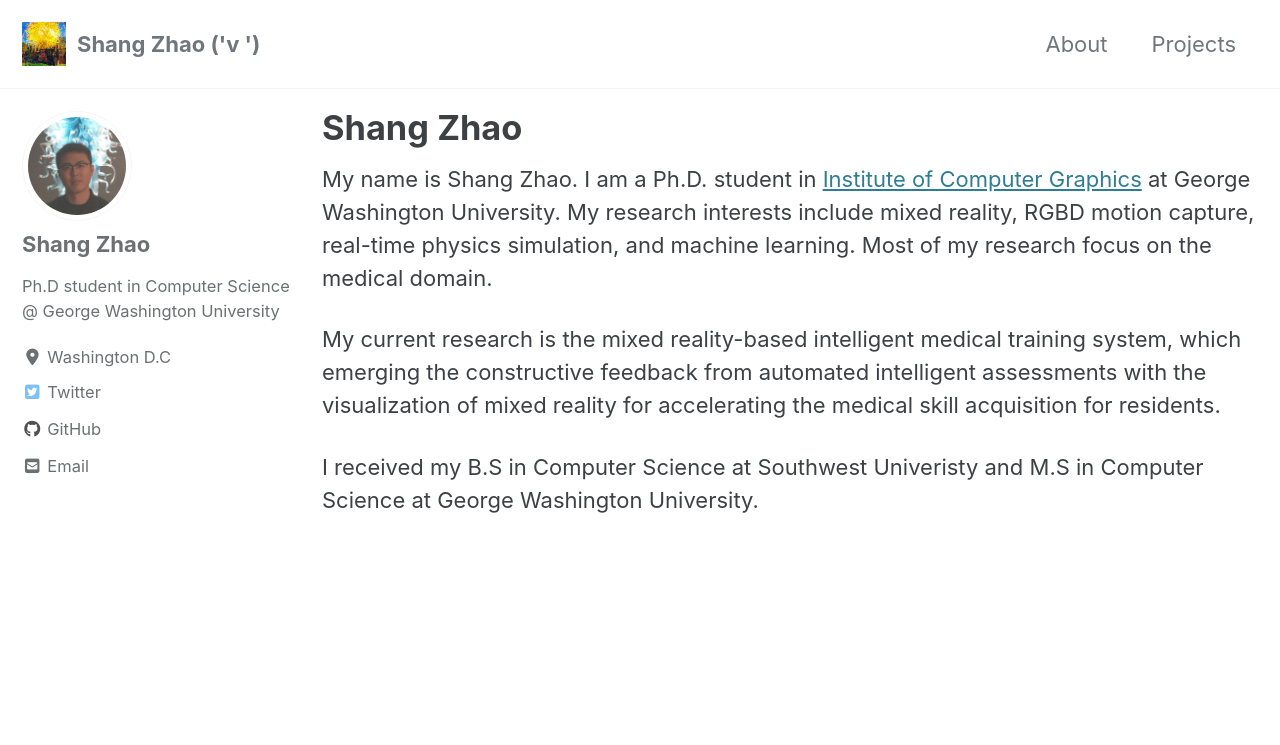
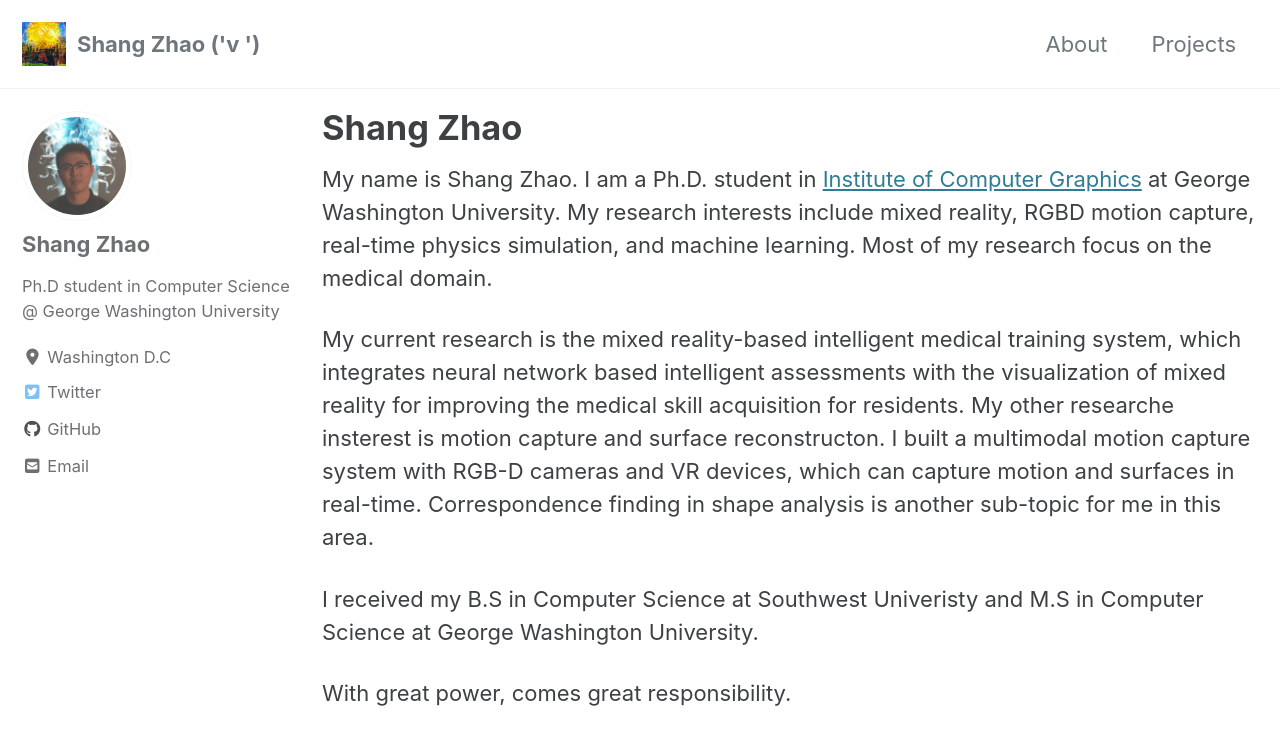
Before and after one commit to Edwinzero/edwinzero.github.io, a Jekyll site: the page built from _pages/about.md, in a window 1280 px wide and 900 px high. Shown: the top 745 px of the window. Built offline with Jekyll 4.4.1, drawn with Linux system fonts in a browser that asks for light colours; cached includes are drawn as plain includes; nearby versions of some CDN libraries.

Commit message:
Update about.md

```diff
--- a/_pages/about.md
+++ b/_pages/about.md
@@ -9,6 +9,8 @@ permalink: /about/
 
 My name is Shang Zhao. I am a Ph.D. student in [Institute of Computer Graphics](https://icg.gwu.edu/) at George Washington University. My research interests include mixed reality, RGBD motion capture, real-time physics simulation, and machine learning. Most of my research focus on the medical domain.
 
-My current research is the mixed reality-based intelligent medical training system, which emerging the constructive feedback from automated intelligent assessments with the visualization of mixed reality for accelerating the medical skill acquisition for residents.
+My current research is the mixed reality-based intelligent medical training system, which integrates neural network based intelligent assessments with the visualization of mixed reality for improving the medical skill acquisition for residents. My other researche insterest is motion capture and surface reconstructon. I built a multimodal motion capture system with RGB-D cameras and VR devices, which can capture motion and surfaces in real-time. Correspondence finding in shape analysis is another sub-topic for me in this area.
 
 I received my B.S in Computer Science at Southwest Univeristy and M.S in Computer Science at George Washington University.
+
+With great power, comes great responsibility.
```
